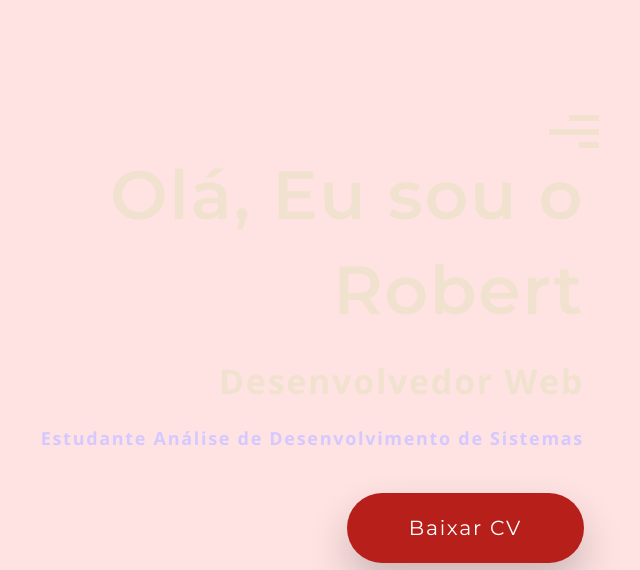
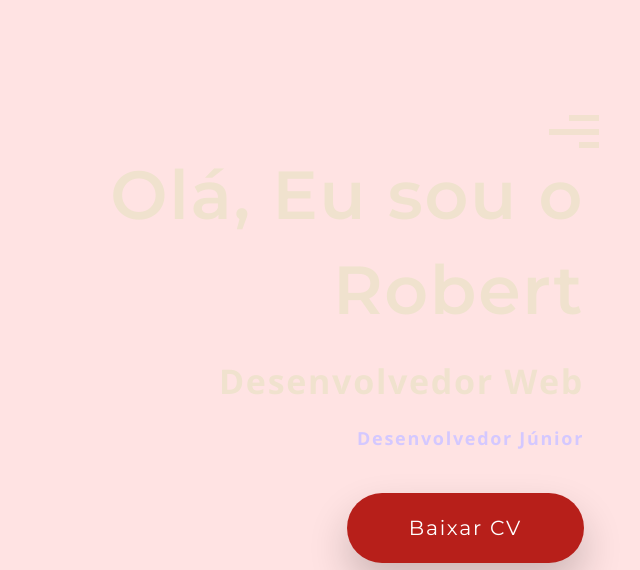
Before and after one commit to Robertxrs/portfolio, a website: page index.html in a window 1280 px wide. Shown: the top 570 px of the page, without its empty margins (626-1266 px from the left). Drawn offline with nearby package versions, Linux system fonts and the light colour scheme.

Commit message:
Update subtitle to 'Desenvolvedor Júnior'

```diff
--- a/index.html
+++ b/index.html
@@ -45,7 +45,7 @@
           <div class="hero-text" style="text-align: right;">
             <h1><span class="fade-in">Olá, Eu sou o</span><br><span class="fade-in">Robert</span></h1>
             <h2 class="fade-in" style="font-size: 2em; font-weight: bold;">Desenvolvedor Web</h2>
-            <h3 id="main-subtitle" class="fade-in">Estudante Análise de Desenvolvimento de Sistemas</h3>
+            <h3 id="main-subtitle" class="fade-in">Desenvolvedor Júnior</h3>
             <a href="https://drive.google.com/uc?export=download&id=14enKpstmICFvwKFHb0tfMfR00G2PAhiG"
                 class="btn btn-lg btn-primary mr-400 fade-in"
                 download="Meu-Curriculo.pdf">
```
